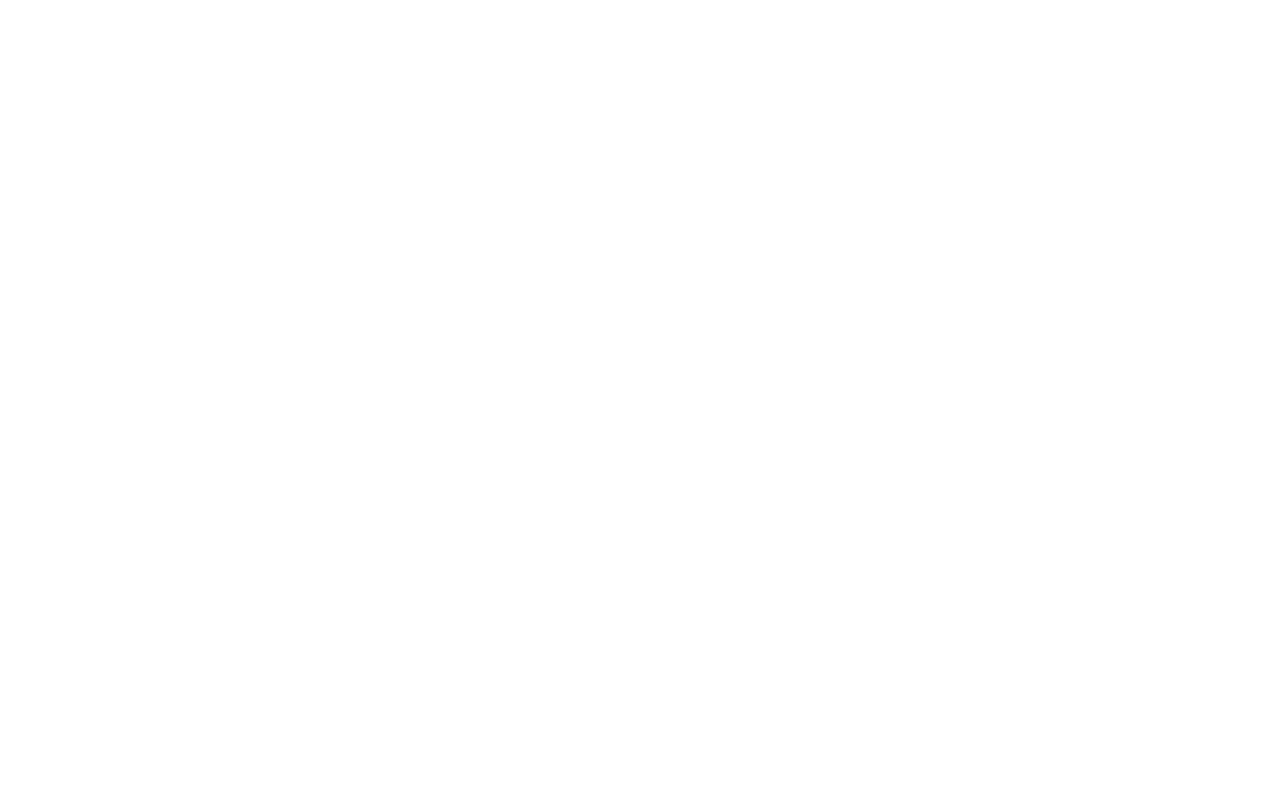
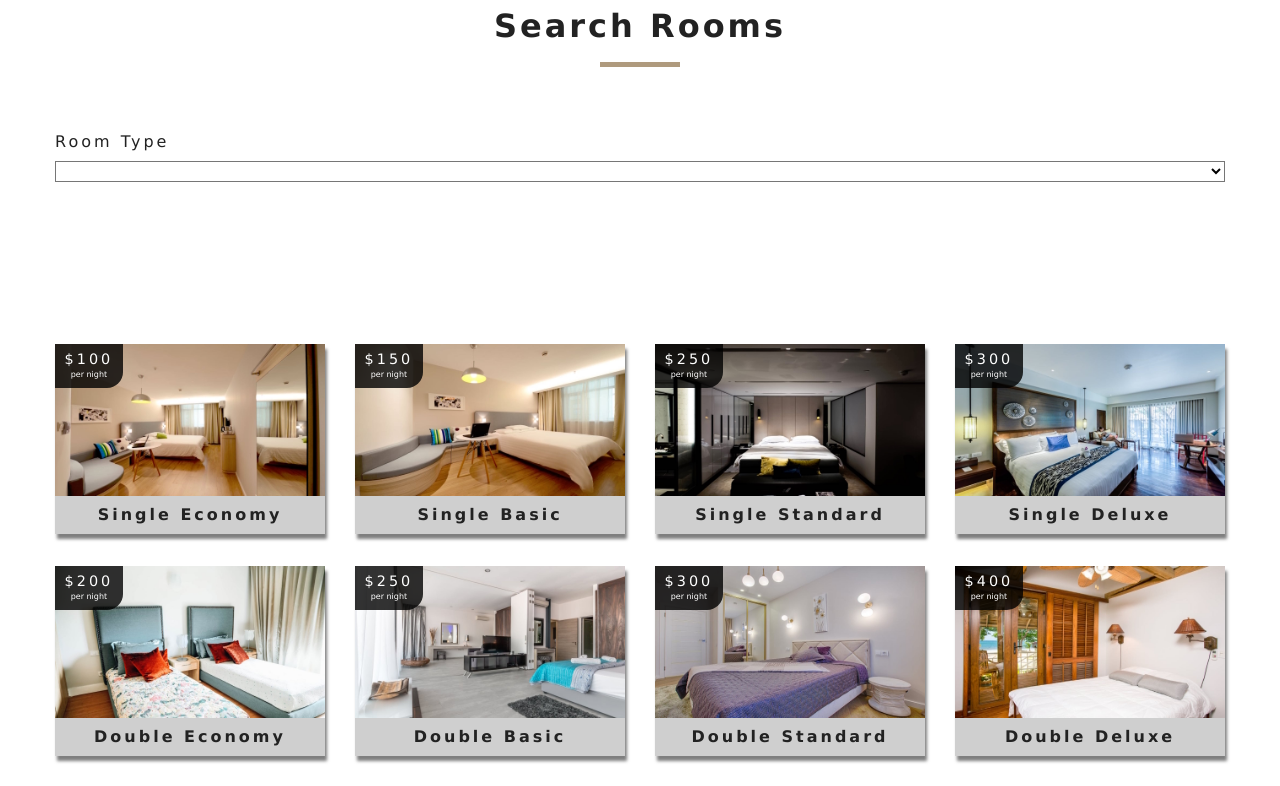
Before and after one commit to sophiehu2509/React-Beach-Resort, a React (Create React App) app: page /rooms in a window 1280 px wide. Shown: the part 620-1406 px from the top of the page. Before the commit the page ends 800 px from the top, so only its background shows below. Built offline with nearby package versions, Linux system fonts and the light colour scheme.

Commit message:
6/25/2020

```diff
--- a/src/components/RoomFilter.js
+++ b/src/components/RoomFilter.js
@@ -1,9 +1,34 @@
 import React from 'react'
+import {useContext} from 'react'
+import Title from './Title'
+import {RoomContext} from '../context'
+
 
 export default function RoomFilter() {
+    const context = useContext(RoomContext);
+    const{
+        handleChange,
+        type,
+        capacity,
+        price,
+        minPrice,
+        maxPrice,
+        minSize,
+        maxSize,
+        breakfase,
+        pets
+    } = context;
+
     return (
-        <div>
-            This is Room Filter.
-        </div>
+        <section className="filter-container">
+            <Title title="search rooms" />
+            <form className="filter-form">
+                <div className="form-group">
+                    <label htmlFor="type">room type </label>
+                    <select name="type" id="type" value={type} className='form-control' onChange={handleChange}></select>
+                </div>
+            </form>
+
+        </section>
     )
 }
--- a/src/components/RoomList.js
+++ b/src/components/RoomList.js
@@ -1,9 +1,25 @@
 import React from 'react'
+import Room from './Room'
 
-export default function RoomList() {
+export default function RoomList({rooms}) {
+    if(rooms.length === 0){
+        return (
+            <div className="empty-search">
+                <h3>
+                    unfortunately no rooms matched your search parameters
+                </h3>
+            </div>
+        )
+    }
     return (
-        <div>
-            This is Room List.
-        </div>
+        <section className="roomslist">
+            <div className="roomslist-center">
+            {
+                rooms.map(item => {
+                    return <Room key={item.id} room={item}/>
+                })
+            }
+            </div>
+        </section>
     )
 }
--- a/src/components/RoomsContainer.js
+++ b/src/components/RoomsContainer.js
@@ -1,79 +1,29 @@
 import React, { Component }  from 'react'
 import RoomFilter from './RoomFilter'
 import RoomList from './RoomList'
-import {withRoomConsumer, RoomConsumer} from '../context'
+import { RoomConsumer} from '../context'
 import Loading from './Loading';
 
-function V({context} ){
-    return(
-        <div>
 
+export default function RoomsContainer() {
 
-        </div>
-    )
+        return <RoomConsumer>
+        {
+            value => {
+                const {loading, sortedRooms, rooms} = value;
+
+                    if(loading){
+                        return <Loading />
+                    }
+                    return(
+                        <>
+                            <RoomFilter rooms={rooms}/>
+                            <RoomList rooms={sortedRooms}/>
+                        </>
+                    )
+
+            }
+        }
+      </RoomConsumer>
+
 }
-const A = withRoomConsumer(V);
-export default function RoomsContainer(){
-    // console.log(context)
-    // const {loading, sortedRooms, rooms} = context;
-
-    // if(loading){
-    //     return <Loading />
-    // }
-    console.log(A)
-    return(
-        <div>
-            {/* <RoomFilter rooms={rooms}/>
-            <RoomList rooms={sortedRooms}/> */}
-            {/* <RoomFilter />
-            <RoomList /> */}
-            <V />
-        </div>
-    )
-
-
-};
-
-
-
-// class RoomsContainer extends Component {
-//     componentDidMount(){
-//         console.log("333")
-//     }
-//     render() {
-//         return (
-//             <div>
-
-//             </div>
-//         )
-//     }
-// }
-
-
-// export default withRoomConsumer(RoomsContainer)
-
-// export default withRoomConsumer(RoomsContainer);
-
-
-// export default function RoomsContainer() {
-
-//         return <RoomConsumer>
-//         {
-//             value => {
-//                 const {loading, sortedRooms, rooms} = value;
-
-//                     if(loading){
-//                         return <Loading />
-//                     }
-//                     return(
-//                         <div>
-//                             <RoomFilter rooms={rooms}/>
-//                             <RoomList rooms={sortedRooms}/>
-//                         </div>
-//                     )
-
-//             }
-//         }
-//       </RoomConsumer>
-
-// }
--- a/src/context.js
+++ b/src/context.js
@@ -11,15 +11,27 @@ export default class RoomProvider extends Component {
         rooms:[],
         sortedRooms:[],
         featuredRooms:[],
-        loading:true
+        loading:true,
+        type:'all',
+        capacity:1,
+        price:0,
+        minPrice:0,
+        maxPrice:0,
+        minSize:0,
+        maxSize:0,
+        breakfast:false,
+        pets:false
     };
 
     //getData
     componentDidMount(){
         let rooms = this.formatData(items);
         let featuredRooms = rooms.filter(room => room.featured === true);
+        let maxPrice = Math.max(...rooms.map(item => item.price))
+        let maxSize = Math.max(...rooms.map(item => item.size))
         this.setState({
-            rooms,featuredRooms, sortedRooms:rooms, loading:false
+            rooms,featuredRooms, sortedRooms:rooms, loading:false,maxPrice, maxSize,
+            price:maxPrice
         })
     }
 
@@ -47,6 +59,13 @@ export default class RoomProvider extends Component {
         const room = tempRooms.find((room) => room.slug === slug);
         return room;
     }
+
+    handleChnage = event => {
+
+    }
+    filterRooms = () => {
+
+    }
     render() {
         return (
             <RoomContext.Provider value={{...this.state,
@@ -64,16 +83,16 @@ export function withRoomConsumer(component){
             return(
                 <RoomConsumer>
                 {
-                    value =>{
-                        console.log( <Component />)
-                        return (
-                            <div>
-                                <Component />
+                    value =><Component {...props} context={value}/>
+                    //   console.log(value)
+                    //     return (
+                    //         <div>
+                    //             <Component context={value}/>
 
-                            </div>
-                            // <Component {...props} context={value}/>
-                        )
-                    }
+                    //         </div>
+                    //         // <Component {...props} context={value}/>
+                    //     )
+                    // }
                     // {
                     //     const {loading, sortedRooms, rooms} = value;
 
```
